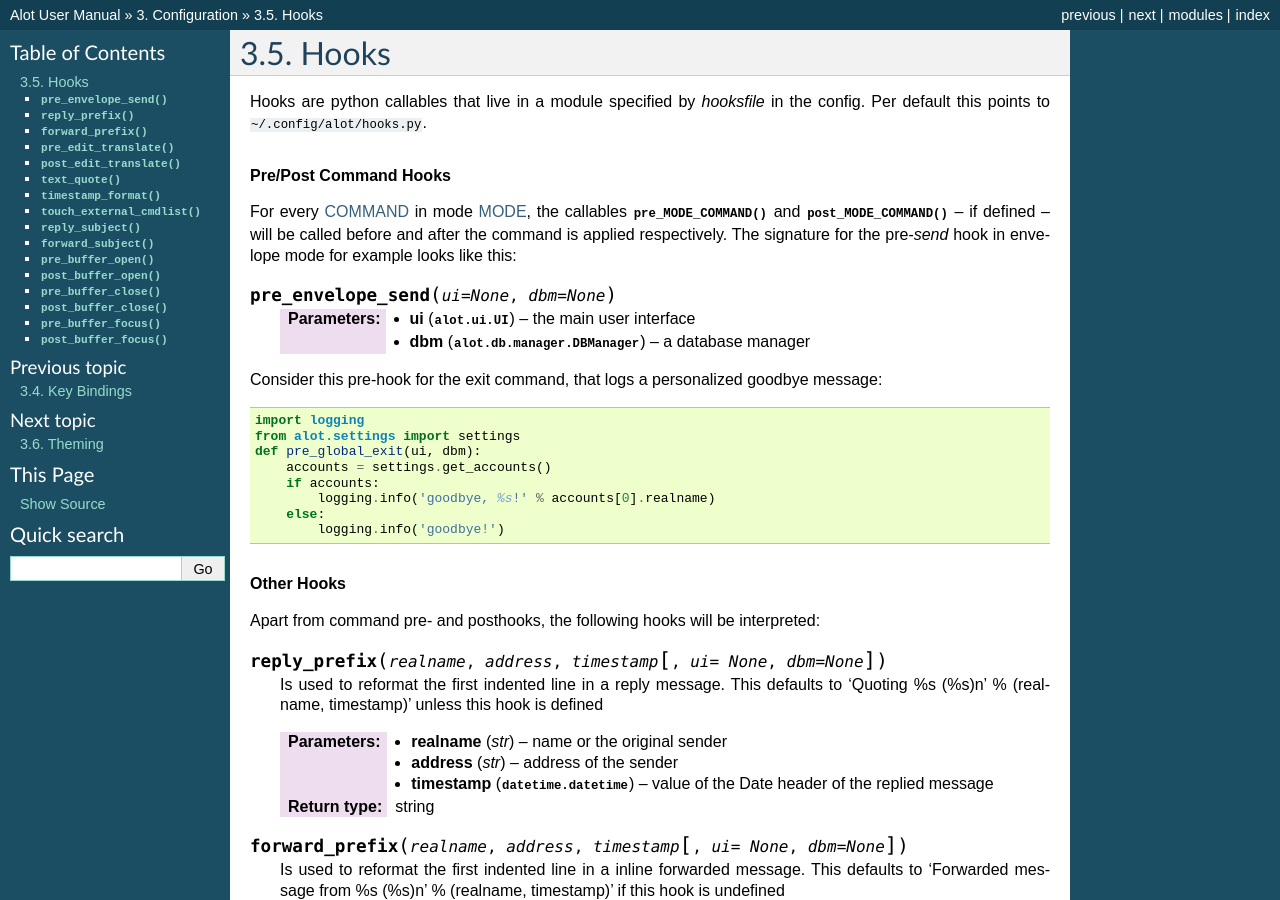
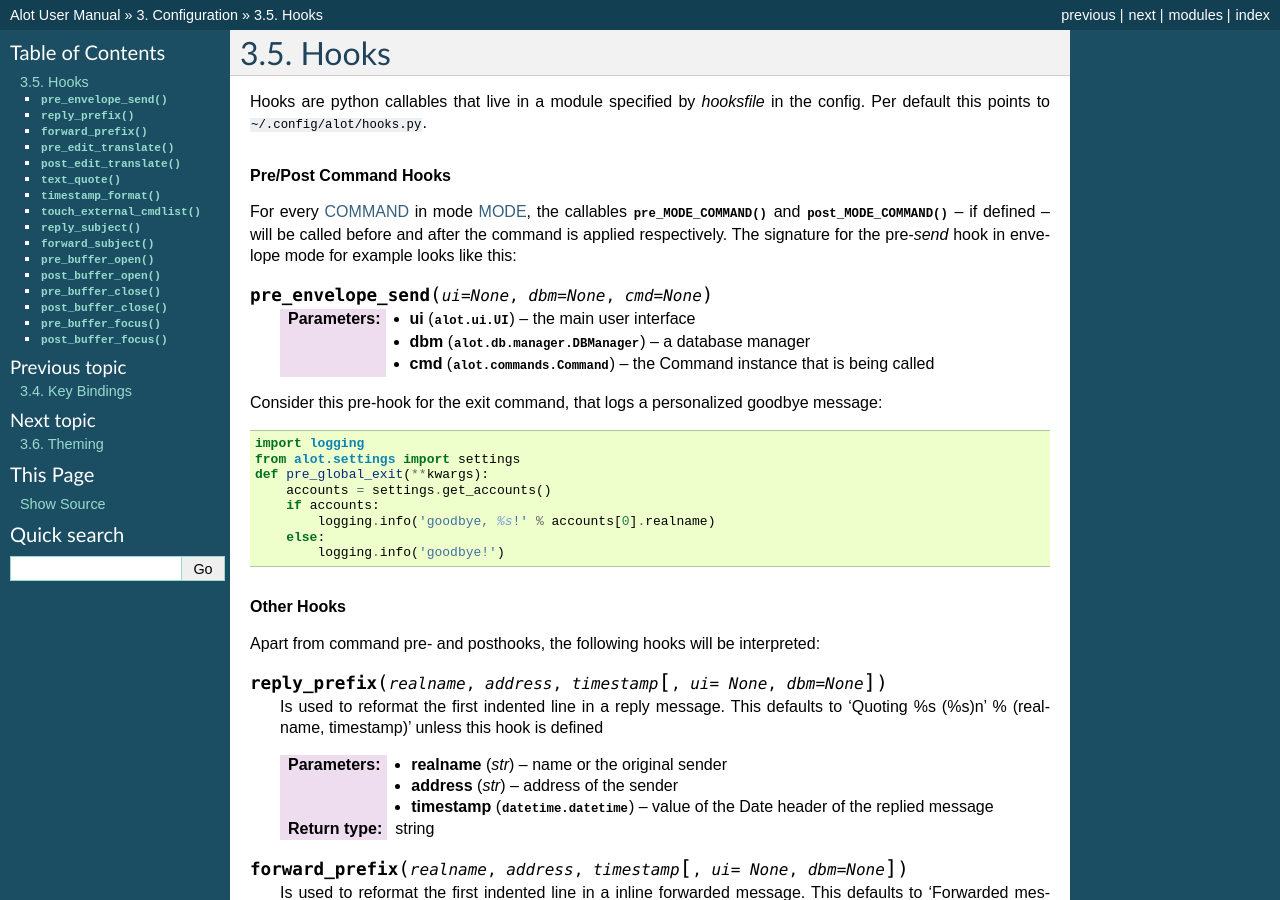
Before and after one commit to pazz/alot, a Sphinx documentation site: the page built from docs/source/configuration/hooks.rst, in a window 1280 px wide and 900 px high. Built offline with Sphinx 7.4.7, drawn with Linux system fonts in a browser that asks for light colours.

Commit message:
doc: mention cmd-keyword parm to pre/post cmd hooks

```diff
--- a/docs/source/configuration/hooks.rst
+++ b/docs/source/configuration/hooks.rst
@@ -11,18 +11,20 @@ For every :ref:`COMMAND <usage.commands>` in mode :ref:`MODE <modes>`, the calla
 -- if defined -- will be called before and after the command is applied respectively. The signature for the
 pre-`send` hook in envelope mode for example looks like this:
 
-.. py:function:: pre_envelope_send(ui=None, dbm=None)
+.. py:function:: pre_envelope_send(ui=None, dbm=None, cmd=None)
 
     :param ui: the main user interface
     :type ui: :class:`alot.ui.UI`
     :param dbm: a database manager
     :type dbm: :class:`alot.db.manager.DBManager`
+    :param cmd: the Command instance that is being called
+    :type cmd: :class:`alot.commands.Command`
 
 Consider this pre-hook for the exit command, that logs a personalized goodbye message::
 
     import logging
     from alot.settings import settings
-    def pre_global_exit(ui, dbm):
+    def pre_global_exit(**kwargs):
         accounts = settings.get_accounts()
         if accounts:
             logging.info('goodbye, %s!' % accounts[0].realname)
```
